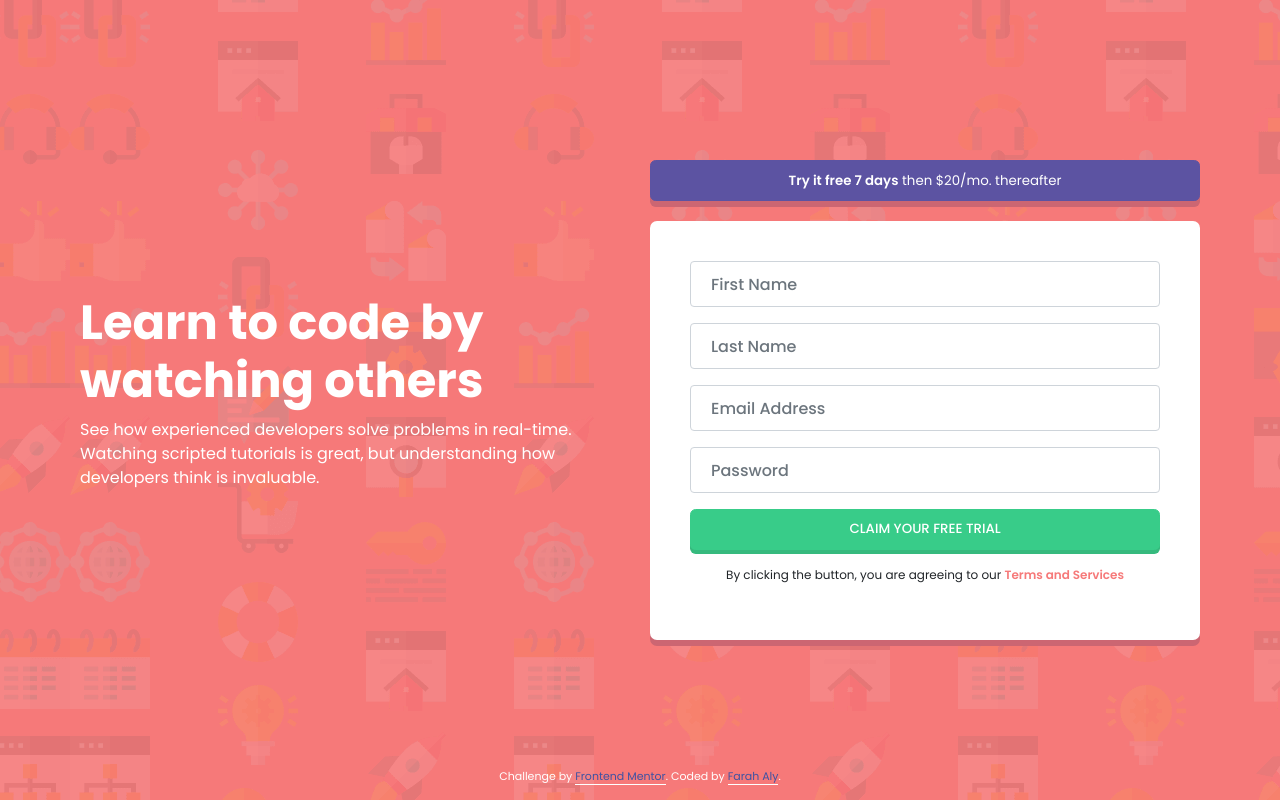
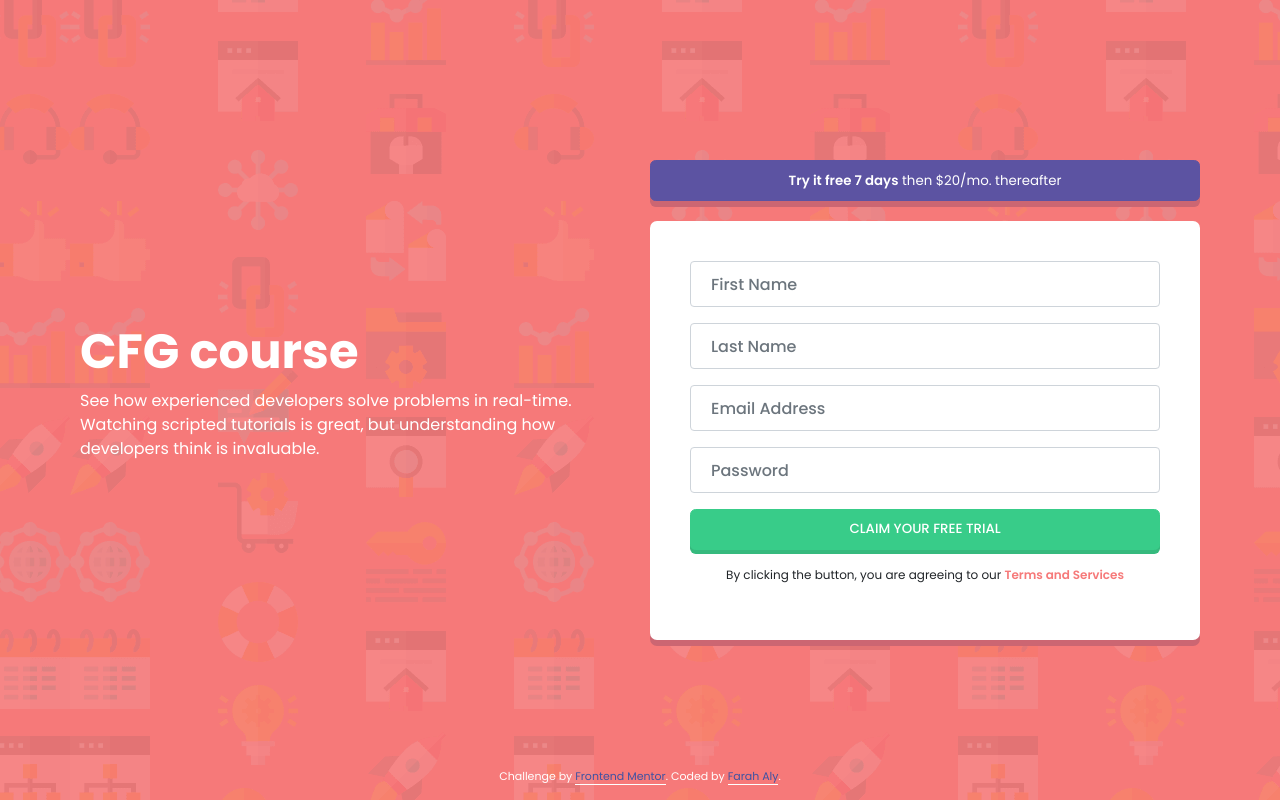
Before and after one commit to chloeebubedike/cfg-demo-24, a plain HTML site: page index.html in a window 1280 px wide. Drawn offline with nearby package versions, Linux system fonts and the light colour scheme.

Commit message:
Changed the heading text

```diff
--- a/index.html
+++ b/index.html
@@ -41,7 +41,7 @@
       <div class="center col-6 first-div">
 
         <h1 class="main-title">
-          Learn to code by watching others
+          CFG course
         </h1>
 
         <p>
```
